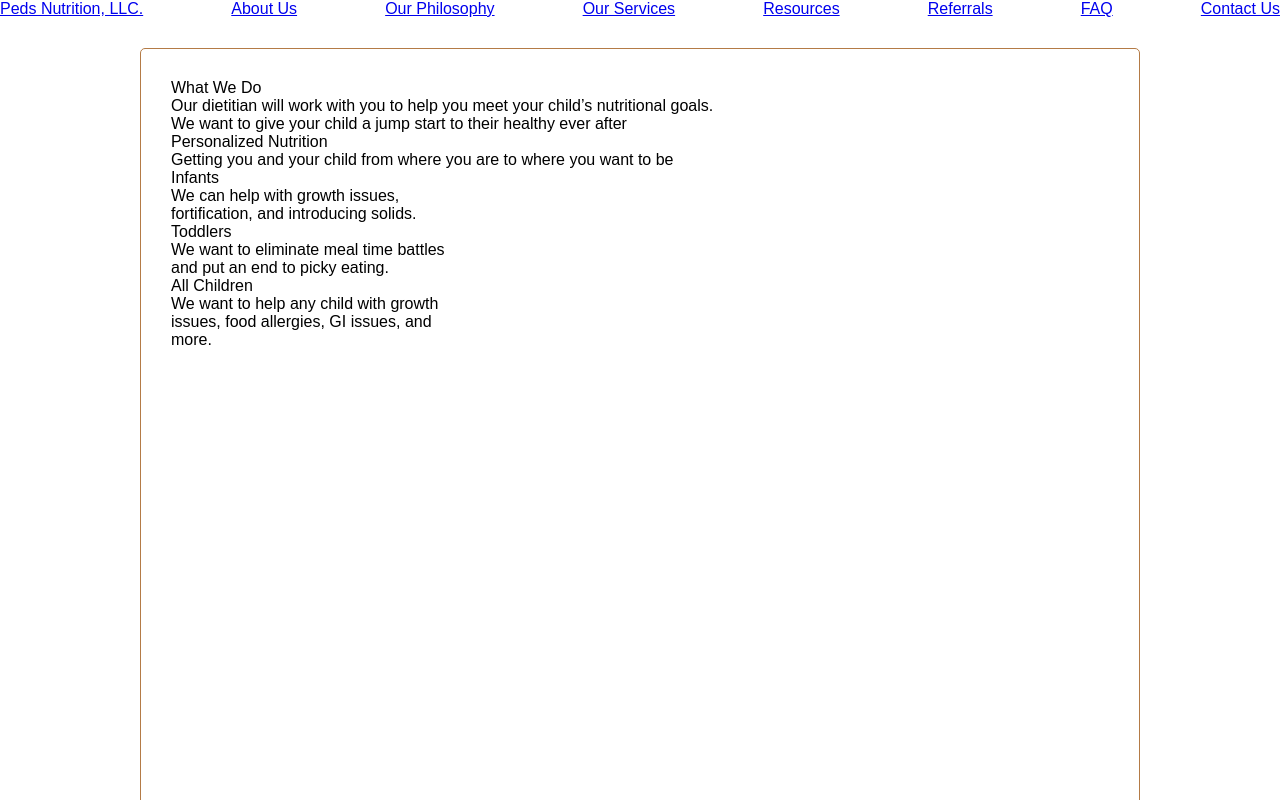
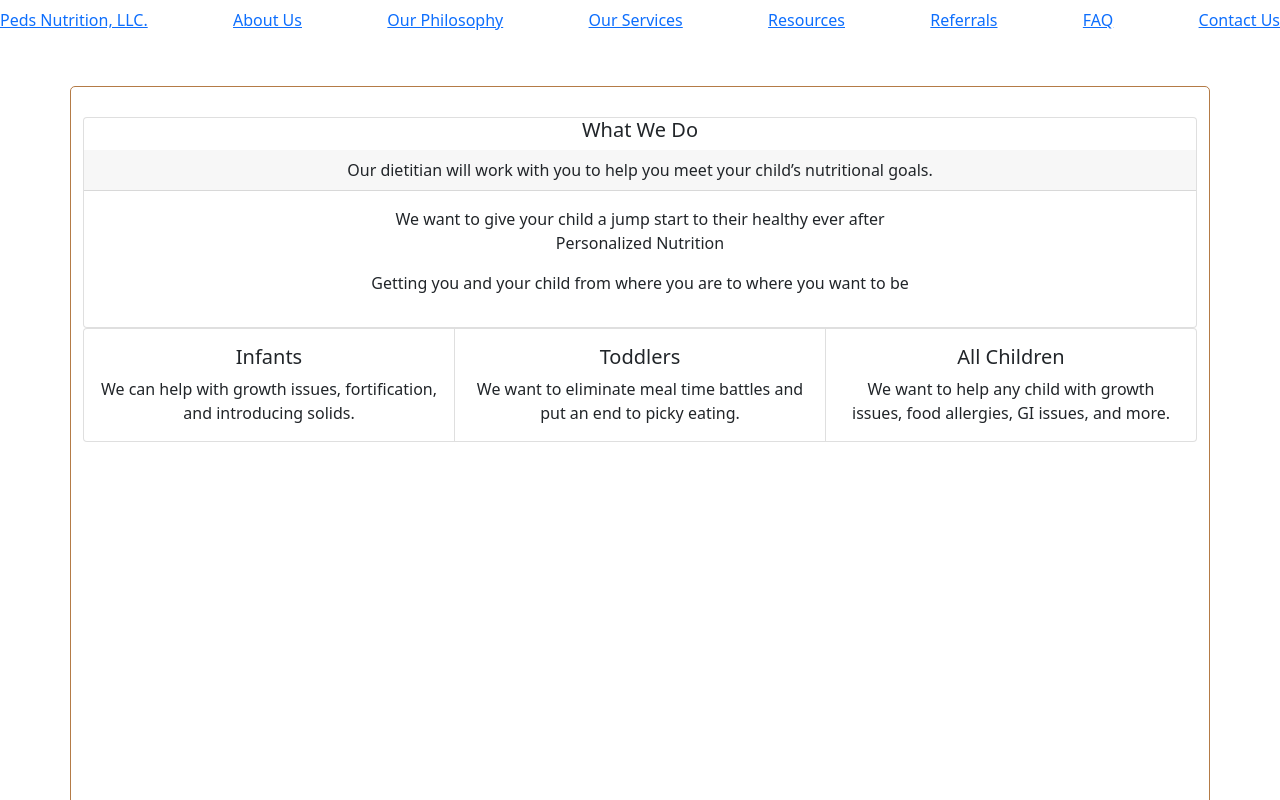
Before and after one commit to spicystephy/pedsnutrition, a React (Create React App) app: page / in a window 1280 px wide. Shown: the top 800 px of the page. Built offline with nearby package versions, Linux system fonts and the light colour scheme.

Commit message:
comment out nav css, import bootstrap

```diff
--- a/package.json
+++ b/package.json
@@ -6,7 +6,9 @@
     "@testing-library/jest-dom": "^5.14.1",
     "@testing-library/react": "^11.2.7",
     "@testing-library/user-event": "^12.8.3",
+    "bootstrap": "^5.1.3",
     "react": "^17.0.2",
+    "react-bootstrap": "^2.0.1",
     "react-dom": "^17.0.2",
     "react-router-dom": "^5.3.0",
     "react-scripts": "4.0.3",
--- a/src/components/Header/style.css
+++ b/src/components/Header/style.css
@@ -0,0 +1,6 @@
+ /* .navbar{
+    display: inline-flex;
+    flex-wrap: wrap;
+    color: orange;
+    justify-content: center;
+ }  */
--- a/src/index.css
+++ b/src/index.css
@@ -17,13 +17,27 @@ body {
   padding: 30px;
   border-radius: 5px;
 }
+/* .nav-wrapper {
+  display: flex;
+  justify-content: center;
+}
 
-.navbar {
+.nav-title {
   display: flex;
-  justify-content: space-between;
-  align-items: center;
-  margin-bottom: 20px;
+  flex-wrap: nowrap;
 }
+
+.nav-pages {
+  display: flex;
+  flex-wrap: wrap;
+  width: 34%;
+  justify-content: center;
+}
+
+.nav-contact {
+  display: flex;
+  justify-content: flex-end;
+} */
 
 .btn {
   display: inline-block;
--- a/src/index.js
+++ b/src/index.js
@@ -3,6 +3,7 @@ import ReactDOM from "react-dom";
 import App from "./App";
 import reportWebVitals from "./reportWebVitals";
 import "./index.css";
+import 'bootstrap/dist/css/bootstrap.min.css';
 
 
 ReactDOM.render(
```
Also changed, not shown: 1 other file (tests, documents, lock files or other folders).
